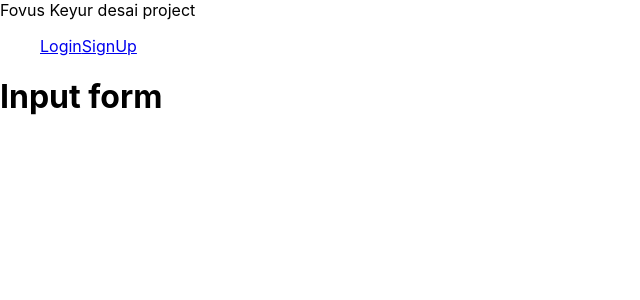
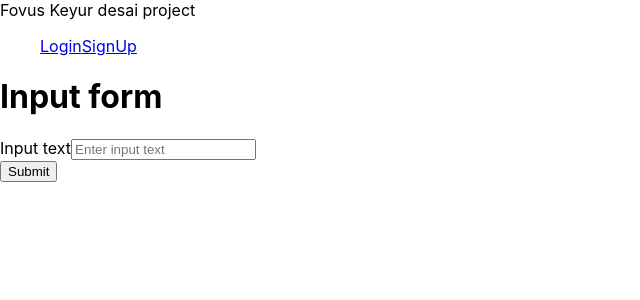
Before and after one commit to krdesai999/React-AWS, a React (Create React App) app: page /form in a window 1280 px wide. Shown: the top 300 px of the page, without its empty margins (0-640 px from the left). Built offline with nearby package versions, Linux system fonts and the light colour scheme; no server answers.

Commit message:
input text added in form

```diff
--- a/src/components/config/formConfig.js
+++ b/src/components/config/formConfig.js
@@ -58,3 +58,19 @@ export const verificationCodeConfig = {
     },
   },
 };
+
+export const inputTextConfig = {
+  label: "Input text",
+  id: "inputText",
+  placeholder: "Enter input text",
+  validation: {
+    required: {
+      value: true,
+      message: "Input text is required",
+    },
+    pattern: {
+      value: /^[a-zA-Z0-9\s]+$/,
+      message: "Only alphanumeric and space is allowed!",
+    },
+  },
+};
--- a/src/pages/Form.js
+++ b/src/pages/Form.js
@@ -1,17 +1,40 @@
 import { Navigate } from "react-router-dom";
 import { useAuth } from "../components/Auth";
 import { pages } from "../components/utils/PageDirection";
+import { FormProvider, useForm } from "react-hook-form";
+import InputText from "../components/utils/inputText";
+import { inputTextConfig } from "../components/config/formConfig";
 
 export default function Form() {
   const auth = useAuth();
+
+  const methods = useForm({
+    mode: "all",
+    defaultValues: {
+      inputText: "",
+    },
+  });
 
   if (auth.user) {
     if (!auth.user.verified) return <Navigate to={pages.auth.confirm_user} />;
   }
 
+  const onSubmit = methods.handleSubmit((data) => {
+
+  });
+
   return (
     <div className="form">
       <h1>Input form</h1>
+      <FormProvider {...methods}>
+        <form onSubmit={(e) => e.preventDefault()} noValidate>
+          <InputText {...inputTextConfig} />
+          <br />
+          <div>
+            <button onClick={onSubmit}>Submit</button>
+          </div>
+        </form>
+      </FormProvider>
     </div>
   );
 }
```
